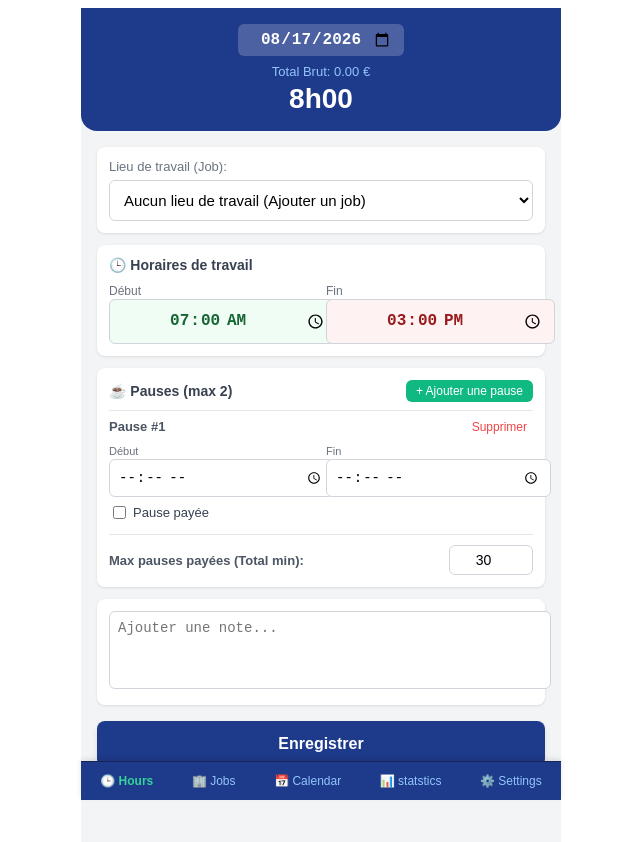
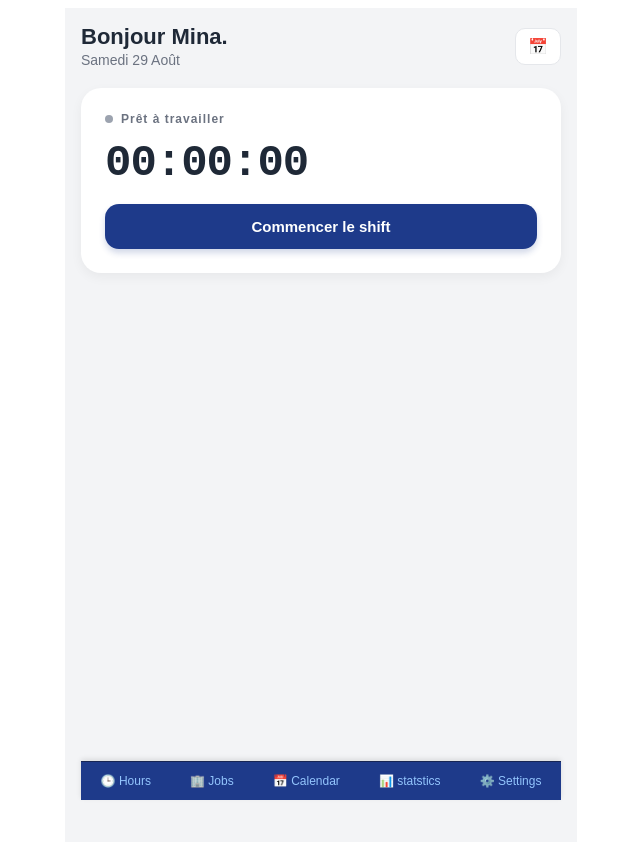
Before and after one commit to NminaN85/Monshift, a Next.js app: page / in a window 1280 px wide. Shown: the top 842 px of the page, without its empty margins (319-959 px from the left). Built offline with nearby package versions, Linux system fonts and the light colour scheme.

Commit message:
Update page.tsx

```diff
--- a/src/app/page.tsx
+++ b/src/app/page.tsx
@@ -4,7 +4,6 @@ import { useState, useEffect } from "react";
 import BottomNav from "@/components/BottomNav";
 
 interface BreakItem {
-  id: string;
   startTime: string;
   endTime: string;
   isPaid: boolean;
@@ -15,305 +14,267 @@ interface DayRecord {
   startTime: string;
   endTime: string;
   breaks: BreakItem[];
-  maxPaidMinutes: number;
+  maxPaidMinutes?: number;
   notes: string;
   jobId?: string;
+  isClockedIn?: boolean;
+  isPaused?: boolean;
 }
 
-interface Job {
-  id: string;
-  name: string;
-  rate: number;
-  color: string;
-}
+const texts: Record<string, any> = {
+  fr: {
+    greeting: "Bonjour",
+    enCours: "EN COURS",
+    paused: "EN PAUSE",
+    notStarted: "Prêt à travailler",
+    startShift: "Commencer le shift",
+    pauseBtn: "Pause",
+    resumeBtn: "Reprise",
+    endShiftSlide: "Glissez pour terminer",
+    journal: "JOURNÉE",
+    entree: "Entrée",
+    pauseLabel: "Pause",
+    reprise: "Reprise",
+    sortie: "Sortie",
+    noShiftToday: "Aucun shift actif aujourd'hui",
+    hoursToDo: "+ Heures à effectuer"
+  },
+  en: {
+    greeting: "Hello",
+    enCours: "RUNNING",
+    paused: "PAUSED",
+    notStarted: "Ready to work",
+    startShift: "Start shift",
+    pauseBtn: "Pause",
+    resumeBtn: "Resume",
+    endShiftSlide: "Slide to finish",
+    journal: "TODAY",
+    entree: "Clock In",
+    pauseLabel: "Break",
+    reprise: "Resume",
+    sortie: "Clock Out",
+    noShiftToday: "No active shift today",
+    hoursToDo: "+ Hours to do"
+  },
+  ar: {
+    greeting: "أهلاً بك",
+    enCours: "جاري العمل",
+    paused: "في استراحة",
+    notStarted: "جاهز للبدء",
+    startShift: "بدء الشفت",
+    pauseBtn: "استراحة",
+    resumeBtn: "استئناف",
+    endShiftSlide: "اسحب لإنهاء الشفت",
+    journal: "سجل اليوم",
+    entree: "دخول",
+    pauseLabel: "استراحة",
+    reprise: "عودة",
+    sortie: "خروج",
+    noShiftToday: "لا يوجد شفت نشط اليوم",
+    hoursToDo: "+ إضافة ساعات"
+  }
+};
 
-export default function HeuresPage() {
-  const [selectedDate, setSelectedDate] = useState("2026-08-17");
-  const [startTime, setStartTime] = useState("07:00");
-  const [endTime, setEndTime] = useState("15:00");
-  const [breaks, setBreaks] = useState<BreakItem[]>([
-    { id: "1", startTime: "", endTime: "", isPaid: false }
-  ]);
-  const [maxPaidMinutes, setMaxPaidMinutes] = useState<number>(30);
-  const [notes, setNotes] = useState("");
-  const [jobs, setJobs] = useState<Job[]>([]);
-  const [selectedJobId, setSelectedJobId] = useState("");
-  const [saveSuccess, setSaveSuccess] = useState(false);
+export default function MainPage() {
+  const [lang, setLang] = useState("fr");
   const [currencySymbol, setCurrencySymbol] = useState("€");
+  const [currentDateStr, setCurrentDateStr] = useState("");
+  const [todayKey, setTodayKey] = useState("");
+
+  // حالة الشفت اللحظي
+  const [isClockedIn, setIsClockedIn] = useState(false);
+  const [isPaused, setIsPaused] = useState(false);
+  const [startTime, setStartTime] = useState("");
+  const [pauseTime, setPauseTime] = useState("");
+  const [elapsedSeconds, setElapsedSeconds] = useState(0);
+
+  // تتبع الأحداث اليومية للـ Timeline
+  const [timelineEvents, setTimelineEvents] = useState<{ type: string; time: string; label: string }[]>([]);
 
   useEffect(() => {
-    // جلب رمز العملة المختار من الإعدادات
+    const savedLang = localStorage.getItem("monshift_lang");
+    if (savedLang) setLang(savedLang);
+
     const savedSymbol = localStorage.getItem("monshift_symbol");
-    if (savedSymbol) {
-      setCurrencySymbol(savedSymbol);
-    }
+    if (savedSymbol) setCurrencySymbol(savedSymbol);
 
-    const savedJobs = localStorage.getItem("monshift_jobs");
-    if (savedJobs) {
-      const parsedJobs: Job[] = JSON.parse(savedJobs);
-      setJobs(parsedJobs);
-      if (parsedJobs.length > 0 && !selectedJobId) {
-        setSelectedJobId(parsedJobs[0].id);
+    const now = new Date();
+    const options: Intl.DateTimeFormatOptions = { weekday: 'long', day: 'numeric', month: 'long' };
+    setCurrentDateStr(now.toLocaleDateString(savedLang === 'ar' ? 'ar-SA' : 'fr-FR', options));
+
+    const yearStr = now.getFullYear();
+    const monthStr = String(now.getMonth() + 1).padStart(2, '0');
+    const dayStr = String(now.getDate()).padStart(2, '0');
+    const key = `${yearStr}-${monthStr}-${dayStr}`;
+    setTodayKey(key);
+
+    // استرجاع السجل الحالي إن وجد
+    const history = JSON.parse(localStorage.getItem("monshift_history") || "{}");
+    if (history[key]) {
+      const dayData = history[key];
+      if (dayData.startTime && !dayData.endTime) {
+        setIsClockedIn(true);
+        setStartTime(dayData.startTime);
       }
     }
+  }, []);
 
-    const savedHistory = localStorage.getItem("monshift_history");
-    if (savedHistory) {
-      const history = JSON.parse(savedHistory);
-      if (history[selectedDate]) {
-        const day = history[selectedDate];
-        setStartTime(day.startTime || "07:00");
-        setEndTime(day.endTime || "15:00");
-        setBreaks(day.breaks || []);
-        if (day.maxPaidMinutes !== undefined) setMaxPaidMinutes(day.maxPaidMinutes);
-        setNotes(day.notes || "");
-        if (day.jobId) setSelectedJobId(day.jobId);
-      }
+  // مؤقت حساب الساعات لحظة بلحظة
+  useEffect(() => {
+    let interval: any = null;
+    if (isClockedIn && !isPaused) {
+      interval = setInterval(() => {
+        setElapsedSeconds(prev => prev + 1);
+      }, 1000);
+    } else {
+      clearInterval(interval);
     }
-  }, [selectedDate]);
+    return () => clearInterval(interval);
+  }, [isClockedIn, isPaused]);
 
-  const handleDateChange = (newDate: string) => {
-    setSelectedDate(newDate);
-    const savedHistory = localStorage.getItem("monshift_history");
-    if (savedHistory) {
-      const history = JSON.parse(savedHistory);
-      if (history[newDate]) {
-        const day = history[newDate];
-        setStartTime(day.startTime || "07:00");
-        setEndTime(day.endTime || "15:00");
-        setBreaks(day.breaks || []);
-        if (day.maxPaidMinutes !== undefined) setMaxPaidMinutes(day.maxPaidMinutes);
-        setNotes(day.notes || "");
-        if (day.jobId) setSelectedJobId(day.jobId);
-        return;
-      }
-    }
-    setStartTime("07:00");
-    setEndTime("15:00");
-    setBreaks([{ id: "1", startTime: "", endTime: "", isPaid: false }]);
-    setMaxPaidMinutes(30);
-    setNotes("");
+  const t = texts[lang] || texts["fr"];
+
+  const formatSeconds = (sec: number) => {
+    const hrs = Math.floor(sec / 3600);
+    const mins = Math.floor((sec % 3600) / 60);
+    const s = sec % 60;
+    return `${String(hrs).padStart(2, '0')}:${String(mins).padStart(2, '0')}:${String(s).padStart(2, '0')}`;
   };
 
-  const handleSave = () => {
+  const handleStartShift = () => {
+    const now = new Date();
+    const timeStr = `${String(now.getHours()).padStart(2, '0')}:${String(now.getMinutes()).padStart(2, '0')}`;
+    setStartTime(timeStr);
+    setIsClockedIn(true);
+    setIsPaused(false);
+    setTimelineEvents([{ type: 'entree', time: timeStr, label: t.entree }]);
+
+    // حفظ في التخزين
     const history = JSON.parse(localStorage.getItem("monshift_history") || "{}");
-
-    history[selectedDate] = {
-      date: selectedDate,
-      startTime,
-      endTime,
-      breaks,
-      maxPaidMinutes,
-      notes,
-      jobId: selectedJobId
+    history[todayKey] = {
+      date: todayKey,
+      startTime: timeStr,
+      endTime: "",
+      breaks: [],
+      notes: ""
     };
-
     localStorage.setItem("monshift_history", JSON.stringify(history));
-    setSaveSuccess(true);
-    setTimeout(() => setSaveSuccess(false), 2500);
   };
 
-  const timeToMins = (timeStr: string) => {
-    if (!timeStr) return 0;
-    const [h, m] = timeStr.split(":").map(Number);
-    return h * 60 + m;
+  const handleTogglePause = () => {
+    const now = new Date();
+    const timeStr = `${String(now.getHours()).padStart(2, '0')}:${String(now.getMinutes()).padStart(2, '0')}`;
+
+    if (!isPaused) {
+      setIsPaused(true);
+      setTimelineEvents(prev => [...prev, { type: 'pause', time: timeStr, label: t.pauseLabel }]);
+    } else {
+      setIsPaused(false);
+      setTimelineEvents(prev => [...prev, { type: 'reprise', time: timeStr, label: t.reprise }]);
+    }
   };
 
-  const calculateMetrics = () => {
-    let startMins = timeToMins(startTime);
-    let endMins = timeToMins(endTime);
-    if (endMins <= startMins) endMins += 24 * 60;
+  const handleFinishShift = () => {
+    const now = new Date();
+    const timeStr = `${String(now.getHours()).padStart(2, '0')}:${String(now.getMinutes()).padStart(2, '0')}`;
 
-    let grossMins = endMins - startMins;
+    setIsClockedIn(false);
+    setIsPaused(false);
+    setElapsedSeconds(0);
 
-    let totalPaidBreakMins = 0;
-    let totalUnpaidBreakMins = 0;
-
-    breaks.forEach(b => {
-      if (b.startTime && b.endTime) {
-        let bStart = timeToMins(b.startTime);
-        let bEnd = timeToMins(b.endTime);
-        if (bEnd <= bStart) bEnd += 24 * 60;
-        const duration = Math.max(0, bEnd - bStart);
-
-        if (!b.isPaid) {
-          totalUnpaidBreakMins += duration;
-        } else {
-          totalPaidBreakMins += duration;
-        }
-      }
-    });
-
-    const excessPaidMins = Math.max(0, totalPaidBreakMins - Number(maxPaidMinutes || 0));
-    const unpaidMins = totalUnpaidBreakMins + excessPaidMins;
-
-    const netMins = Math.max(0, grossMins - unpaidMins);
-    const hours = netMins / 60;
-
-    const currentJob = jobs.find(j => j.id === selectedJobId) || jobs[0];
-    const rate = currentJob ? currentJob.rate : 0;
-    const amount = hours * rate;
-
-    const formattedTime = `${Math.floor(netMins / 60)}h${String(netMins % 60).padStart(2, "0")}`;
-    return { formattedTime, amount: amount.toFixed(2) };
+    // تحديث السجل بـ EndTime
+    const history = JSON.parse(localStorage.getItem("monshift_history") || "{}");
+    if (history[todayKey]) {
+      history[todayKey].endTime = timeStr;
+      localStorage.setItem("monshift_history", JSON.stringify(history));
+    }
   };
 
-  const metrics = calculateMetrics();
+  return (
+    <main style={{ maxWidth: "480px", margin: "0 auto", padding: "16px", fontFamily: "sans-serif", paddingBottom: "110px", background: "#f3f4f6", minHeight: "100vh", direction: lang === "ar" ? "rtl" : "ltr" }}>
 
-  return (
-    <main style={{ maxWidth: "480px", margin: "0 auto", paddingBottom: "110px", fontFamily: "sans-serif", background: "#f3f4f6", minHeight: "100vh" }}>
-
-      <div style={{ background: "#1e3a8a", color: "white", padding: "16px", textAlign: "center", borderBottomLeftRadius: "16px", borderBottomRightRadius: "16px" }}>
-        <input
-          type="date"
-          value={selectedDate}
-          onChange={(e) => handleDateChange(e.target.value)}
-          style={{ background: "rgba(255,255,255,0.2)", border: "none", color: "white", padding: "6px 12px", borderRadius: "6px", fontSize: "16px", fontWeight: "bold", textAlign: "center", marginBottom: "8px" }}
-        />
-        <div style={{ fontSize: "13px", color: "#93c5fd" }}>Total Brut: {metrics.amount} {currencySymbol}</div>
-        <div style={{ fontSize: "28px", fontWeight: "bold", marginTop: "4px" }}>{metrics.formattedTime}</div>
+      {/* الترحيب والتاريخ */}
+      <div style={{ display: "flex", justifyContent: "space-between", alignItems: "center", marginBottom: "20px" }}>
+        <div>
+          <div style={{ fontSize: "22px", fontWeight: "bold", color: "#1f2937" }}>{t.greeting} Mina.</div>
+          <div style={{ fontSize: "14px", color: "#6b7280", textTransform: "capitalize", marginTop: "2px" }}>{currentDateStr}</div>
+        </div>
+        <button onClick={() => window.location.href = "/calendar"} style={{ background: "white", border: "1px solid #e5e7eb", borderRadius: "10px", padding: "8px 12px", cursor: "pointer", fontSize: "16px" }}>📅</button>
       </div>
 
-      <div style={{ padding: "16px" }}>
-
-        <div style={{ background: "white", padding: "12px", borderRadius: "8px", marginBottom: "12px", boxShadow: "0 1px 3px rgba(0,0,0,0.1)" }}>
-          <label style={{ fontSize: "13px", color: "#6b7280", display: "block", marginBottom: "6px" }}>Lieu de travail (Job):</label>
-          <select
-            value={selectedJobId}
-            onChange={(e) => setSelectedJobId(e.target.value)}
-            style={{ width: "100%", padding: "10px", borderRadius: "6px", border: "1px solid #d1d5db", fontSize: "15px", background: "white" }}
-          >
-            {jobs.length === 0 ? (
-              <option value="">Aucun lieu de travail (Ajouter un job)</option>
-            ) : (
-              jobs.map(job => (
-                <option key={job.id} value={job.id}>{job.name} ({job.rate} {currencySymbol}/h)</option>
-              ))
-            )}
-          </select>
+      {/* بطاقة العداد الحي الرئيسية (EN COURS) */}
+      <div style={{ background: "#ffffff", borderRadius: "20px", padding: "24px", boxShadow: "0 4px 12px rgba(0,0,0,0.05)", marginBottom: "20px", position: "relative", overflow: "hidden" }}>
+        <div style={{ display: "flex", alignItems: "center", gap: "8px", marginBottom: "12px" }}>
+          <span style={{ width: "8px", height: "8px", borderRadius: "50%", background: isClockedIn ? (isPaused ? "#f59e0b" : "#10b981") : "#9ca3af" }}></span>
+          <span style={{ fontSize: "12px", fontWeight: "bold", letterSpacing: "1px", color: isClockedIn ? (isPaused ? "#d97706" : "#059669") : "#6b7280" }}>
+            {isClockedIn ? (isPaused ? t.paused : t.enCours) : t.notStarted}
+          </span>
         </div>
 
-        <div style={{ background: "white", padding: "12px", borderRadius: "8px", marginBottom: "12px", boxShadow: "0 1px 3px rgba(0,0,0,0.1)" }}>
-          <div style={{ fontWeight: "bold", marginBottom: "8px", fontSize: "14px", color: "#374151" }}>🕒 Horaires de travail</div>
-          <div style={{ display: "flex", gap: "10px" }}>
-            <div style={{ flex: 1 }}>
-              <span style={{ fontSize: "12px", color: "#6b7280" }}>Début</span>
-              <input
-                type="time"
-                value={startTime}
-                onChange={(e) => setStartTime(e.target.value)}
-                style={{ width: "100%", padding: "10px", borderRadius: "6px", border: "1px solid #d1d5db", fontSize: "16px", background: "#f0fdf4", textAlign: "center", fontWeight: "bold", color: "#166534" }}
-              />
-            </div>
-            <div style={{ flex: 1 }}>
-              <span style={{ fontSize: "12px", color: "#6b7280" }}>Fin</span>
-              <input
-                type="time"
-                value={endTime}
-                onChange={(e) => setEndTime(e.target.value)}
-                style={{ width: "100%", padding: "10px", borderRadius: "6px", border: "1px solid #d1d5db", fontSize: "16px", background: "#fef2f2", textAlign: "center", fontWeight: "bold", color: "#991b1b" }}
-              />
-            </div>
+        <div style={{ fontSize: "44px", fontWeight: "bold", color: "#1f2937", letterSpacing: "-1px", marginBottom: "16px", fontFamily: "monospace" }}>
+          {isClockedIn ? formatSeconds(elapsedSeconds) : "00:00:00"}
+        </div>
+
+        {!isClockedIn ? (
+          <button
+            onClick={handleStartShift}
+            style={{ width: "100%", background: "#1e3a8a", color: "white", border: "none", padding: "14px", borderRadius: "14px", fontWeight: "bold", fontSize: "15px", cursor: "pointer", boxShadow: "0 4px 6px rgba(30,58,138,0.2)" }}
+          >
+            {t.startShift}
+          </button>
+        ) : (
+          <button
+            onClick={() => window.location.href = "/hours"}
+            style={{ background: "#f0fdf4", color: "#166534", border: "1px solid #bbf7d0", padding: "6px 12px", borderRadius: "8px", fontSize: "13px", fontWeight: "bold", cursor: "pointer" }}
+          >
+            {t.hoursToDo}
+          </button>
+        )}
+      </div>
+
+      {/* الخط الزمني لأحداث اليوم (Timeline) */}
+      {isClockedIn && (
+        <div style={{ background: "white", borderRadius: "20px", padding: "20px", boxShadow: "0 4px 12px rgba(0,0,0,0.05)", marginBottom: "20px" }}>
+          <div style={{ display: "flex", justifyContent: "space-between", alignItems: "center", marginBottom: "14px" }}>
+            <span style={{ fontSize: "12px", fontWeight: "bold", color: "#6b7280", letterSpacing: "0.5px" }}>{t.journal}</span>
+            <span style={{ fontSize: "11px", background: "#eff6ff", color: "#1d4ed8", padding: "2px 8px", borderRadius: "6px", fontWeight: "bold" }}>Forfait</span>
+          </div>
+
+          <div style={{ display: "flex", flexDirection: "column", gap: "14px", position: "relative", paddingLeft: lang === 'ar' ? '0' : '12px', paddingRight: lang === 'ar' ? '12px' : '0' }}>
+            {timelineEvents.map((ev, idx) => (
+              <div key={idx} style={{ display: "flex", justifyContent: "space-between", alignItems: "center", borderBottom: idx < timelineEvents.length - 1 ? "1px solid #f3f4f6" : "none", paddingBottom: "8px" }}>
+                <div>
+                  <div style={{ fontWeight: "bold", fontSize: "14px", color: "#1f2937" }}>{ev.label}</div>
+                  <div style={{ fontSize: "11px", color: "#6b7280" }}>{ev.type === 'entree' ? 'Début de shift' : 'En cours'}</div>
+                </div>
+                <div style={{ fontSize: "15px", fontWeight: "bold", color: "#374151" }}>{ev.time}</div>
+              </div>
+            ))}
           </div>
         </div>
+      )}
 
-        <div style={{ background: "white", padding: "12px", borderRadius: "8px", marginBottom: "12px", boxShadow: "0 1px 3px rgba(0,0,0,0.1)" }}>
-          <div style={{ display: "flex", justifyContent: "space-between", alignItems: "center", marginBottom: "8px" }}>
-            <span style={{ fontWeight: "bold", fontSize: "14px", color: "#374151" }}>☕ Pauses (max 2)</span>
-            {breaks.length < 2 && (
-              <button
-                onClick={() => setBreaks([...breaks, { id: Date.now().toString(), startTime: "", endTime: "", isPaid: false }])}
-                style={{ background: "#10b981", color: "white", border: "none", padding: "4px 10px", borderRadius: "6px", fontSize: "12px", cursor: "pointer" }}
-              >
-                + Ajouter une pause
-              </button>
-            )}
-          </div>
+      {/* أزرار التحكم السفلي أثناء العمل (Pause & Glissez pour terminer) */}
+      {isClockedIn && (
+        <div style={{ display: "flex", flexDirection: "column", gap: "12px" }}>
+          <button
+            onClick={handleTogglePause}
+            style={{ width: "100%", background: isPaused ? "#059669" : "#3b82f6", color: "white", border: "none", padding: "16px", borderRadius: "16px", fontSize: "16px", fontWeight: "bold", cursor: "pointer", boxShadow: "0 4px 10px rgba(0,0,0,0.1)" }}
+          >
+            {isPaused ? t.resumeBtn : t.pauseBtn}
+          </button>
 
-          {breaks.map((b, index) => (
-            <div key={b.id} style={{ borderTop: "1px solid #e5e7eb", paddingTop: "8px", marginTop: "8px" }}>
-              <div style={{ display: "flex", justifyContent: "space-between", alignItems: "center" }}>
-                <span style={{ fontSize: "13px", fontWeight: "bold", color: "#4b5563" }}>Pause #{index + 1}</span>
-                <button
-                  onClick={() => setBreaks(breaks.filter(item => item.id !== b.id))}
-                  style={{ background: "transparent", border: "none", color: "#ef4444", fontSize: "12px", cursor: "pointer" }}
-                >
-                  Supprimer
-                </button>
-              </div>
-              <div style={{ display: "flex", gap: "10px", alignItems: "center", marginTop: "6px" }}>
-                <div style={{ flex: 1 }}>
-                  <span style={{ fontSize: "11px", color: "#6b7280" }}>Début</span>
-                  <input
-                    type="time"
-                    value={b.startTime}
-                    onChange={(e) => {
-                      const val = e.target.value;
-                      setBreaks(breaks.map(item => item.id === b.id ? { ...item, startTime: val } : item));
-                    }}
-                    style={{ width: "100%", padding: "8px", borderRadius: "6px", border: "1px solid #d1d5db", fontSize: "14px" }}
-                  />
-                </div>
-                <div style={{ flex: 1 }}>
-                  <span style={{ fontSize: "11px", color: "#6b7280" }}>Fin</span>
-                  <input
-                    type="time"
-                    value={b.endTime}
-                    onChange={(e) => {
-                      const val = e.target.value;
-                      setBreaks(breaks.map(item => item.id === b.id ? { ...item, endTime: val } : item));
-                    }}
-                    style={{ width: "100%", padding: "8px", borderRadius: "6px", border: "1px solid #d1d5db", fontSize: "14px" }}
-                  />
-                </div>
-              </div>
+          <button
+            onClick={handleFinishShift}
+            style={{ width: "100%", background: "#065f46", color: "white", border: "none", padding: "16px", borderRadius: "16px", fontSize: "15px", fontWeight: "bold", cursor: "pointer", display: "flex", alignItems: "center", justifyContent: "center", gap: "10px", boxShadow: "0 4px 10px rgba(6,95,70,0.2)" }}
+          >
+            <span style={{ background: "rgba(255,255,255,0.2)", borderRadius: "50%", width: "28px", height: "28px", display: "flex", alignItems: "center", justifyContent: "center" }}>❯❯</span>
+            {t.endShiftSlide}
+          </button>
+        </div>
+      )}
 
-              <div style={{ marginTop: "6px" }}>
-                <label style={{ fontSize: "13px", display: "flex", alignItems: "center", gap: "4px", color: "#374151", cursor: "pointer" }}>
-                  <input
-                    type="checkbox"
-                    checked={b.isPaid}
-                    onChange={(e) => {
-                      const checked = e.target.checked;
-                      setBreaks(breaks.map(item => item.id === b.id ? { ...item, isPaid: checked } : item));
-                    }}
-                  />
-                  Pause payée
-                </label>
-              </div>
-            </div>
-          ))}
-
-          <div style={{ marginTop: "12px", borderTop: "1px solid #e5e7eb", paddingTop: "10px", display: "flex", justifyContent: "space-between", alignItems: "center" }}>
-            <span style={{ fontSize: "13px", color: "#4b5563", fontWeight: "bold" }}>Max pauses payées (Total min):</span>
-            <input
-              type="number"
-              value={maxPaidMinutes}
-              onChange={(e) => setMaxPaidMinutes(Number(e.target.value))}
-              style={{ width: "70px", padding: "6px", borderRadius: "6px", border: "1px solid #d1d5db", fontSize: "14px", textAlign: "center" }}
-            />
-          </div>
-        </div>
-
-        <div style={{ background: "white", padding: "12px", borderRadius: "8px", marginBottom: "16px", boxShadow: "0 1px 3px rgba(0,0,0,0.1)" }}>
-          <textarea
-            value={notes}
-            onChange={(e) => setNotes(e.target.value)}
-            placeholder="Ajouter une note..."
-            style={{ width: "100%", padding: "8px", borderRadius: "6px", border: "1px solid #d1d5db", fontSize: "14px", minHeight: "60px", resize: "none" }}
-          />
-        </div>
-
-        <button
-          onClick={handleSave}
-          style={{ width: "100%", background: "#1e3a8a", color: "white", border: "none", padding: "14px", borderRadius: "8px", fontSize: "16px", fontWeight: "bold", cursor: "pointer", boxShadow: "0 4px 6px rgba(0,0,0,0.1)" }}
-        >
-          {saveSuccess ? "✓ Enregistré avec succès !" : "Enregistrer"}
-        </button>
-
-      </div>
-
-      <BottomNav active="hours" />
+      <BottomNav active="home" />
     </main>
   );
 }
```
